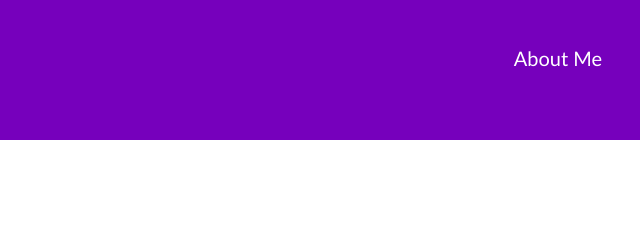
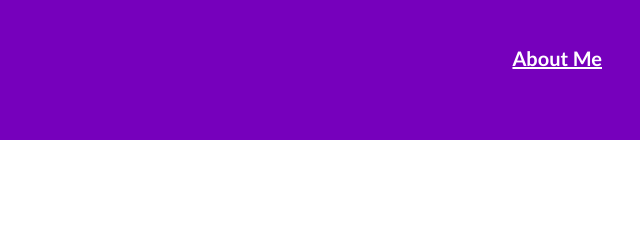
Before and after one commit to Siya-S10-ai/singlepagewebsite, a plain HTML site: page index.html in a window 1280 px wide. In both pictures the pointer is over the link "About Me". Shown: the top 227 px of the page, 640-1280 px from the left. Drawn offline with Linux system fonts and the light colour scheme.

Commit message:
Enhance .topmenu hover styles
Add bolder font weight and underline to .topmenu:hover for improved hover visibility and UX; remove the previous placeholder comment left in the rule.

```diff
--- a/style.css
+++ b/style.css
@@ -25,7 +25,8 @@ body {
 
 .topmenu:hover {
   color: white;
-  /* Add the styles here */
+  font-weight: bolder;
+  text-decoration: underline;
 }
 
 .topdiv {
```
